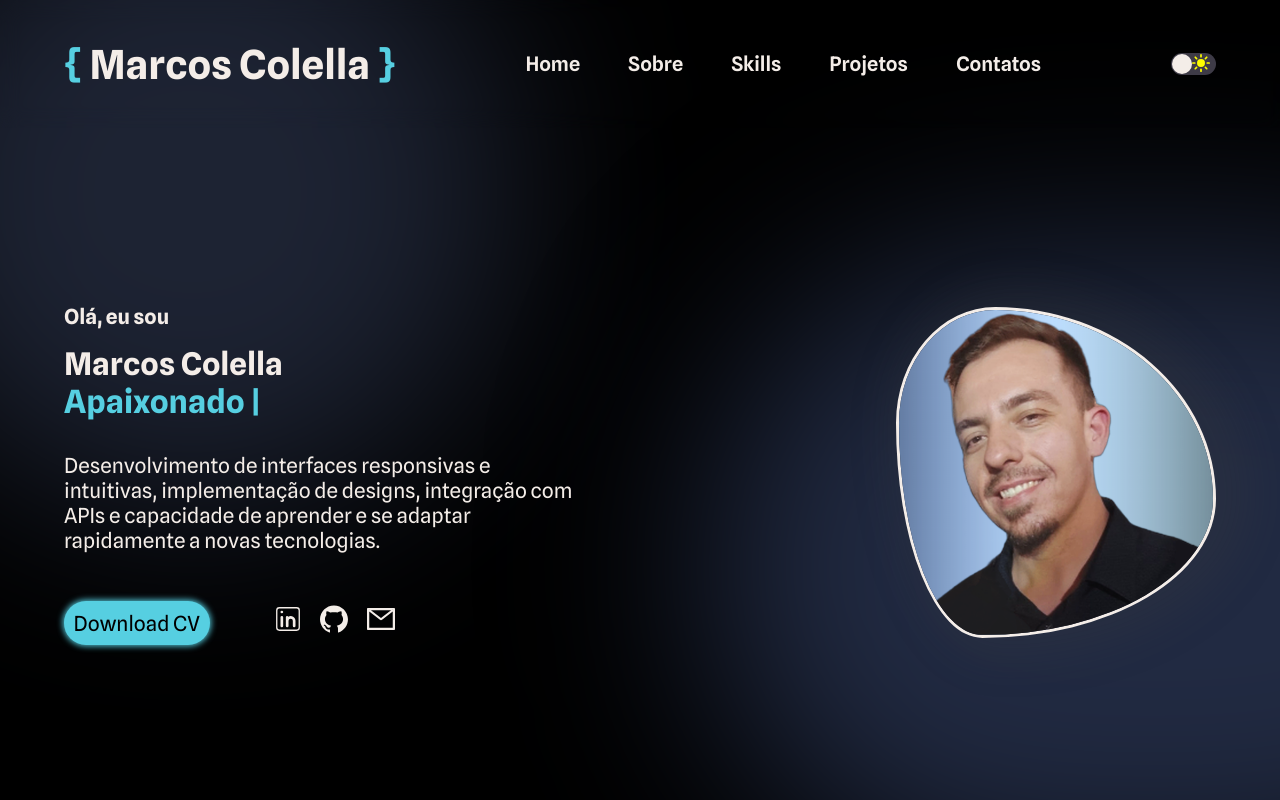
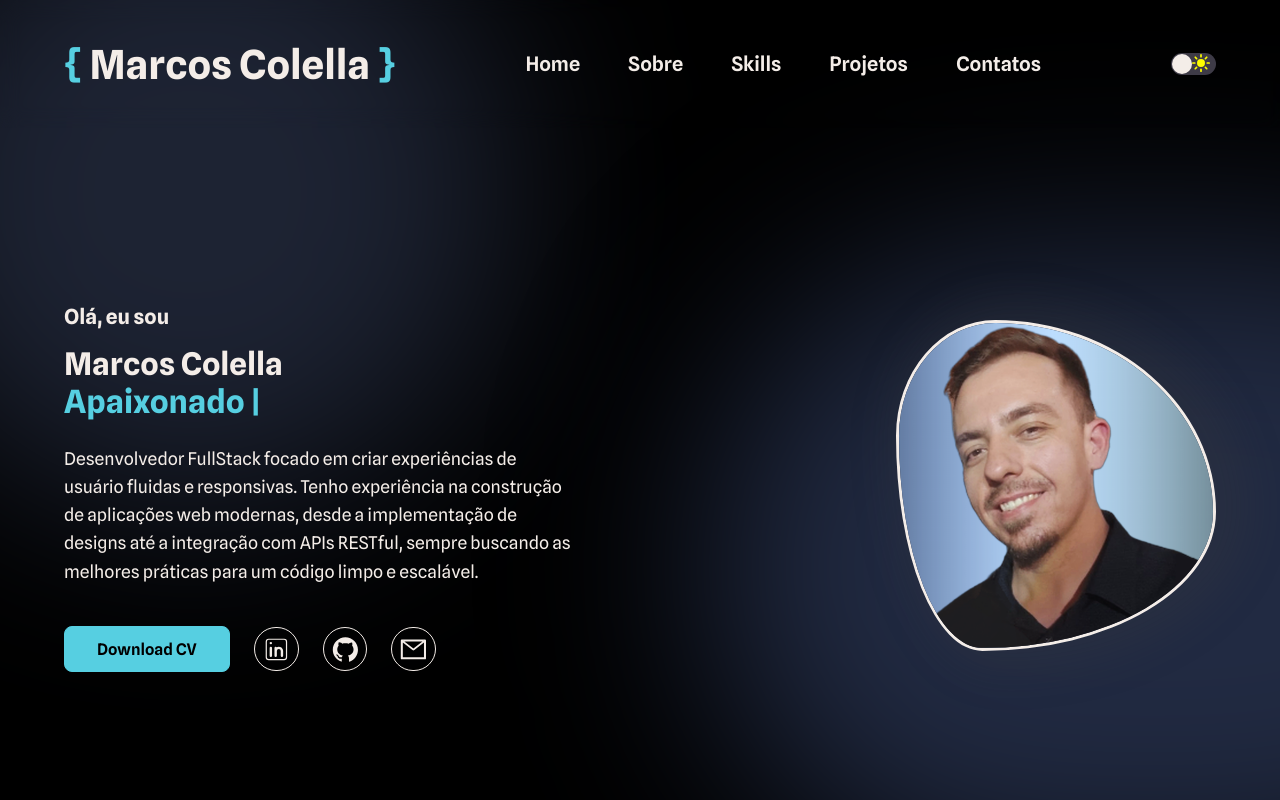
Before and after one commit to ColellaDev/Portfolio, a React (Vite) app: page / in a window 1280 px wide. Shown: the top 800 px of the page. Built offline with nearby package versions, Linux system fonts and the light colour scheme.

Commit message:
Mudança estilo Profile

```diff
--- a/src/components/About/index.jsx
+++ b/src/components/About/index.jsx
@@ -42,7 +42,7 @@ export function About() {
                     </p>
                     <p>
                     Adquiri experiência através de diversos projetos, cursos e formações, minha stack principal é <span>TypeScript</span>, <span>React</span> e <span>React Native</span>,
-                     mas estou sempre em busca de novas tecnologias, atualmente procuro uma posição como Desenvolvedor Front End Junior.
+                     mas estou sempre em busca de novas tecnologias, atualmente procuro uma posição como Desenvolvedor Júnior.
                     </p>
                     </Zoom>
                 </div>
--- a/src/components/Profile/index.jsx
+++ b/src/components/Profile/index.jsx
@@ -23,7 +23,7 @@ export function Home() {
 
                      <ReactTyped
                         strings={[
-                        "Desenvolvedor Front End",
+                        "Desenvolvedor FullStack",
                         "Apaixonado por programação"
                          ]}
                          typeSpeed={60}
@@ -32,8 +32,9 @@ export function Home() {
                      />
 
                      <p>
-                      Desenvolvimento de interfaces responsivas e intuitivas, implementação de designs,
-                      integração com APIs e capacidade de aprender e se adaptar rapidamente a novas tecnologias.
+                      Desenvolvedor FullStack focado em criar experiências de usuário fluidas e responsivas. Tenho
+                      experiência na construção de aplicações web modernas, desde a implementação de designs até a
+                      integração com APIs RESTful, sempre buscando as melhores práticas para um código limpo e escalável.
                      </p>
 
                        <Links>
--- a/src/components/Profile/styles.js
+++ b/src/components/Profile/styles.js
@@ -39,40 +39,58 @@ export const Welcome = styled.div`
   }
 
   p {
-    margin-top: 2rem;
-    margin-bottom: 3rem;
+    margin-top: 1.5rem;
+    line-height: 1.6;
+    font-size: 1.1rem;
   }
 `;
 
 export const Links = styled.div`
   display: flex;
   align-items: center;
-  gap: 0.9rem;
+  gap: 1.5rem;
+  margin-top: 2.5rem;
+
+  @media (max-width: ${DEVICE.MD}) {
+    justify-content: center;
+  }
 
   .iconLink {
+    display: inline-flex;
+    align-items: center;
+    justify-content: center;
+    width: 2.8rem;
+    height: 2.8rem;
+    border-radius: 50%;
+    border: 1px solid ${({ theme }) => theme.COLORS.PRIMARY};
     color: ${({ theme }) => theme.COLORS.PRIMARY};
-    font-size: 2rem;
+    font-size: 1.8rem;
+    background-color: transparent;
+    transition: all 0.3s ease-in-out;
 
     &:hover {
-      transition: all 0.3s ease-in;
-      scale: 1.2;
+      transform: translateY(-4px);
+      background-color: ${({ theme }) => theme.COLORS.SECUNDARY};
+      border-color: ${({ theme }) => theme.COLORS.SECUNDARY};
+      color: ${({ theme }) => theme.COLORS.BACKGROUND};
+      box-shadow: 0 10px 20px -10px ${({ theme }) => theme.COLORS.SECUNDARY_100};
     }
   }
 
   .curriculoBtn {
-    margin-right: 3rem;
-    padding: 0.6rem;
-
+    padding: 0.8rem 2rem;
+    background-color: ${({ theme }) => theme.COLORS.SECUNDARY};
     color: ${({ theme }) => theme.COLORS.BACKGROUND};
-    background-color: ${({ theme }) => theme.COLORS.SECUNDARY};
-    border-radius: 1.5rem;
-    font-weight: 400;
-
-    box-shadow: 0px 0px 6px 1px ${({ theme }) => theme.COLORS.SECUNDARY};
+    border: 1px solid ${({ theme }) => theme.COLORS.SECUNDARY};
+    border-radius: 0.5rem;
+    font-weight: 600;
+    font-size: 1rem;
+    transition: all 0.3s ease-in-out;
 
     &:hover {
-      transition: all 0.3s ease-in;
-      box-shadow: 0px 0px 10px 4px ${({ theme }) => theme.COLORS.SECUNDARY};
+      transform: translateY(1px);
+      box-shadow: 0 10px 20px -10px ${({ theme }) => theme.COLORS.SECUNDARY_100};
+      background-color: ${({ theme }) => theme.COLORS.SECUNDARY_100};
     }
   }
 `;
```
